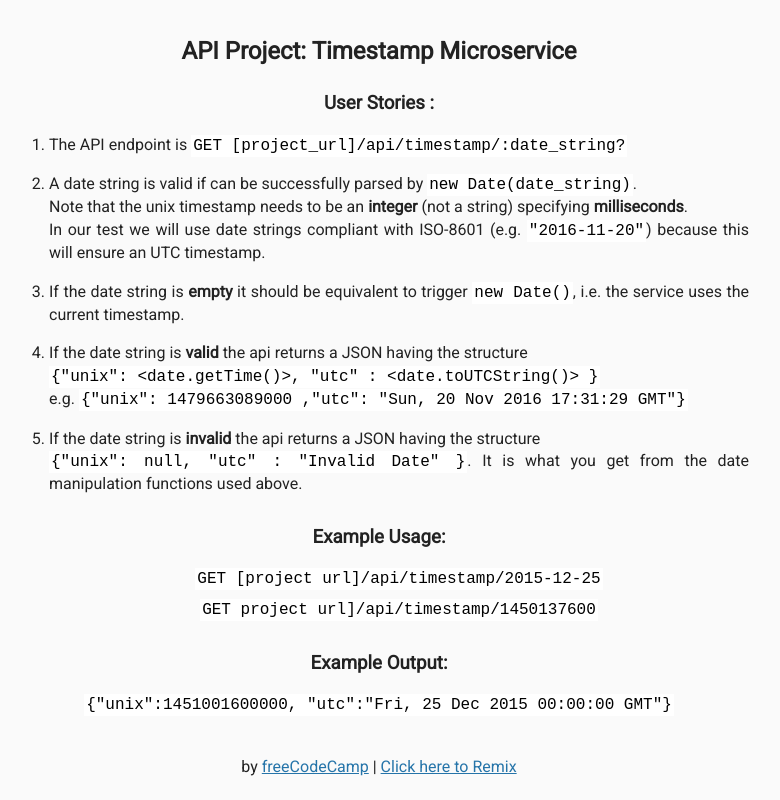
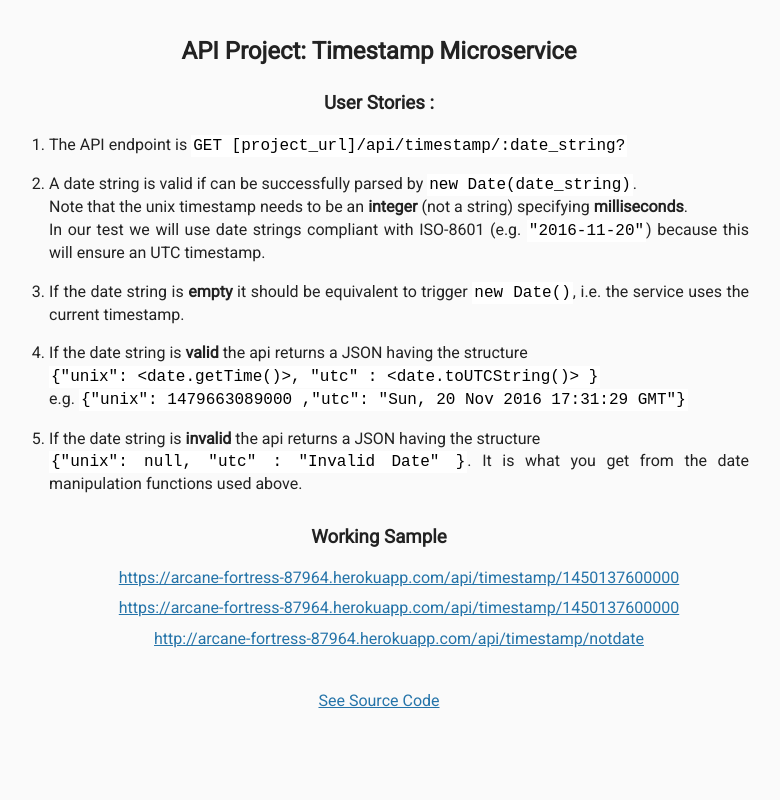
Before and after one commit to Aybee5/Timestamp-Microservice, a website: page views/index.html in a window 1280 px wide. Shown: the whole page, without its empty margins (261-1041 px from the left). Drawn offline with Linux system fonts and the light colour scheme; files that its build step writes are made by us from their sources.

Commit message:
Updated index.html

```diff
--- a/views/index.html
+++ b/views/index.html
@@ -28,21 +28,17 @@
           </li>
         </ol>
 
-        <h3>Example Usage:</h3>
+        <h3>Working Sample</h3>
         <ul>
           <li>
-            <code>GET [project url]/api/timestamp/2015-12-25</code></li>
-          <li><code>GET project url]/api/timestamp/1450137600</code></li>
+            <a href="https://arcane-fortress-87964.herokuapp.com/api/timestamp/2015-07-01">
+              https://arcane-fortress-87964.herokuapp.com/api/timestamp/1450137600000</a></li>
+          <li><a href="https://arcane-fortress-87964.herokuapp.com/api/timestamp/1450137600000">https://arcane-fortress-87964.herokuapp.com/api/timestamp/1450137600000</a></li>
+          <li><a href="http://arcane-fortress-87964.herokuapp.com/api/timestamp/notdate">http://arcane-fortress-87964.herokuapp.com/api/timestamp/notdate</a></li>
         </ul>
-
-        <h3>Example Output:</h3>
-        <p>
-          <code>{"unix":1451001600000, "utc":"Fri, 25 Dec 2015 00:00:00 GMT"}</code>
-        </p>
       </div>
       <div class="footer">
-        <p>
-          by <a href="http://www.freecodecamp.com/">freeCodeCamp</a> | <a href="https://hyperdev.com/#!/remix/FCC_API_timestamp_bplate/8338be2-a353-4892-8a0d-6295e4f12eb5">Click here to Remix</a>
+        <p><a href="https://github.com/Aybee5/Timestamp-Microservice">See Source Code</a>
         </p>
       </div>
    </body>
```
